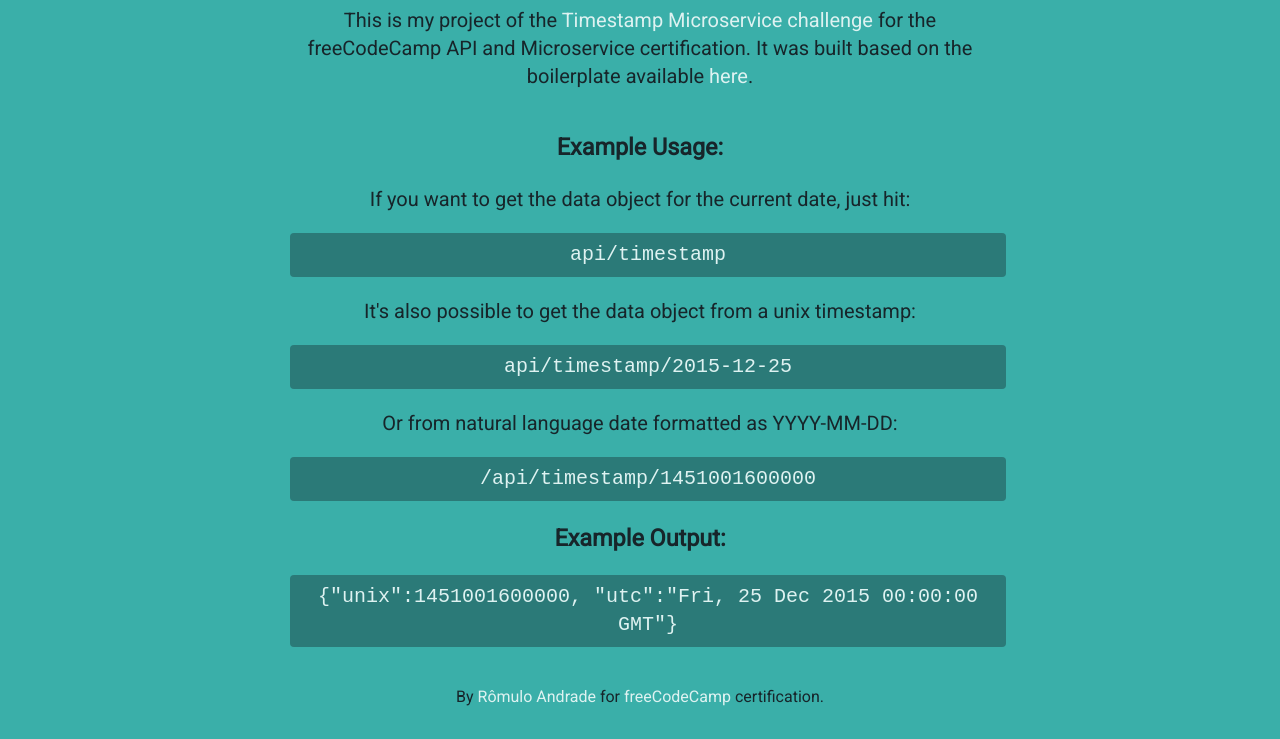
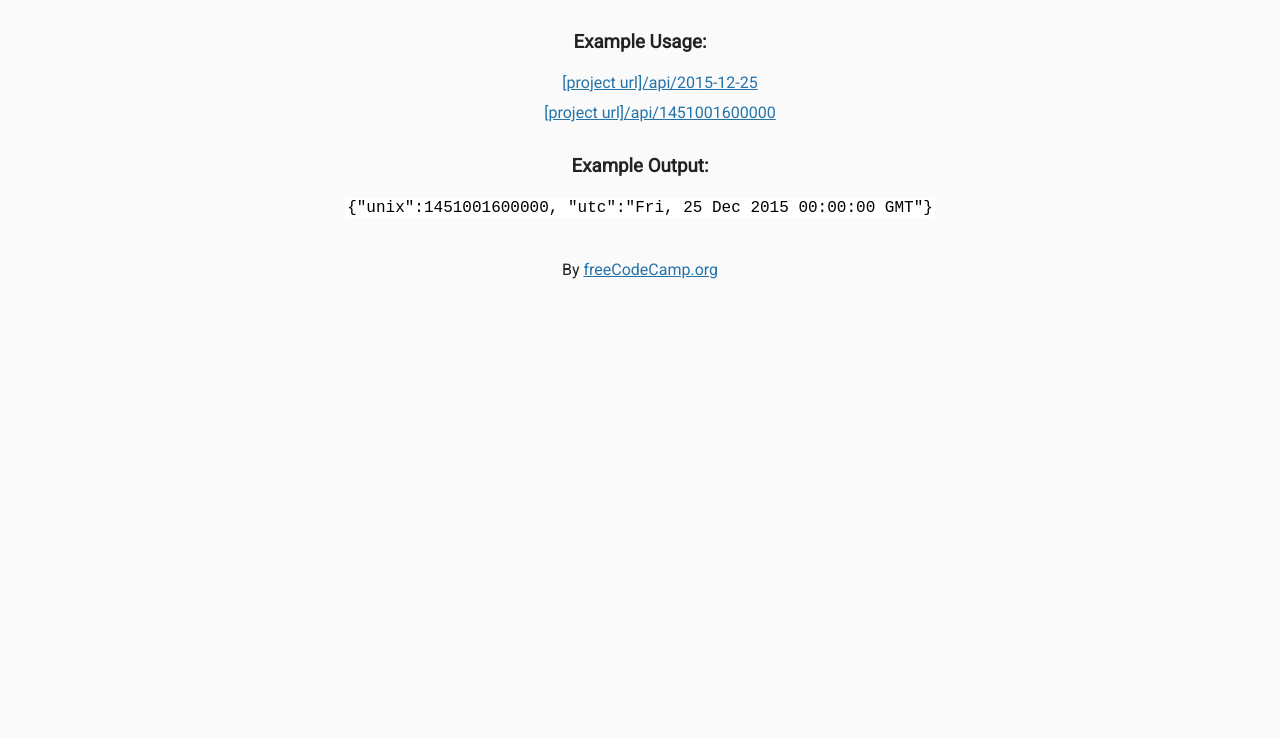
Before and after one commit to he-is-talha/timestamp_project, a website: page views/index.html in a window 1280 px wide. Shown: the part 80-819 px from the top of the page. Drawn offline with Linux system fonts and the light colour scheme; files that its build step writes are made by us from their sources.

Commit message:
Added Project

```diff
--- a/public/style.css
+++ b/public/style.css
@@ -2,50 +2,45 @@
 
 body {
 	font-family: 'Roboto', sans-serif;
-	font-size: 20px;
-	color: #17252A;
-	background-color: #3AAFA9;
+	font-size: 16px;
+	color: #222;
+	background-color: #FaFaFa;
 	text-align: center;
 	line-height: 1.4em;
 }
 
 .container {
 	padding: 0;
-	margin: 0 auto;
-	width: 700px;
-	min-height: 100vh;
-
-	display: flex;
-	flex-direction: column;
-	justify-content: space-around;
-	align-items: center;
+	margin-top: 40px;
 }
 
-h2 {
-	color: #FEFFFF;
+h3 {
+  margin-top: 30px;
+}
+
+hr {
+	margin: 25px;
+}
+
+.footer {
+	margin-top: 40px;
 }
 
 code {
-	display: block;
-	width: 100%;
+  font-family: monospace;
+  padding: 2px;
+  color: black;
+  background-color: #fff;
+}
 
-  font-family: monospace;
-  padding: 8px;
-  color: #DEF2F1;
-  background-color: #2B7A78;
-  border-radius: 4px;
+ul {
+	list-style-type: none;
+}
+
+li {
+  margin-bottom: 0.5em;
 }
 
 a {
-	color: #DEF2F1;
-	text-decoration: none;
+	color: #2574A9;
 }
-
-a:hover {
-	text-decoration: underline;
-}
-
-footer {
-	margin-top: 20px;
-	font-size: 16px;
-}
--- a/views/index.html
+++ b/views/index.html
@@ -1,57 +1,32 @@
 <!DOCTYPE html>
 
 <html>
-
    <head>
-      <title>Timestamp Microservice</title>
-      <link rel="shortcut icon" href="https://cdn.hyperdev.com/us-east-1%3A52a203ff-088b-420f-81be-45bf559d01b1%2Ffavicon.ico" type="image/x-icon"/>
+      <title>Timestamp Microservice | freeCodeCamp.org</title>
+      <link rel="shortcut icon" href="https://cdn.freecodecamp.org/universal/favicons/favicon-32x32.png" type="image/x-icon"/>
       <link href="https://fonts.googleapis.com/css?family=Roboto" rel="stylesheet" type="text/css">
       <link href="style.css" rel="stylesheet" type="text/css">
    </head>
 
    <body>
-
+    <h1>Timestamp Microservice</h1>
+    <hr />
     <div class="container">
-        <header>
-
-          <h2>API Project: Timestamp Microservice</h2>
-
-          <p>
-            This is my project of the <a href="https://www.freecodecamp.org/learn/apis-and-microservices/apis-and-microservices-projects/timestamp-microservice" target="_blank">
-            Timestamp Microservice challenge </a> for the freeCodeCamp API and Microservice certification.
-            It was built based on the boilerplate available <a href="https://github.com/freeCodeCamp/boilerplate-project-timestamp/" target="_blank">here</a>.
-          </p>
-
-        </header>
-
-        <section>
-
       <h3>Example Usage:</h3>
-          <p>If you want to get the data object for the current date, just hit:</p>
-          <code>api/timestamp</code>
-
-          <p>It's also possible to get the data object from a unix timestamp:</p>
-          <code>api/timestamp/2015-12-25</code>
-
-          <p>Or from natural language date formatted as YYYY-MM-DD:</p>
-          <code>/api/timestamp/1451001600000</code>
+      <ul>
+        <li><a href="api/2015-12-25">[project url]/api/2015-12-25</a></li>
+        <li><a href="api/1451001600000">[project url]/api/1451001600000</a></li>
+      </ul>
 
       <h3>Example Output:</h3>
-
+      <p>
         <code>{"unix":1451001600000, "utc":"Fri, 25 Dec 2015 00:00:00 GMT"}</code>
-
-        </section>
-
-        <footer>
-
+      </p>
+    </div>
+    <div class="footer">
       <p>
-            By <a href="https://www.github.com/andradeoromulo" target="_blank">Rômulo Andrade</a> for <a href="https://www.freecodecamp.org/" target="_blank">freeCodeCamp</a> certification.
+        By <a href="https://www.freecodecamp.org/">freeCodeCamp.org</a>
       </p>
-
-        <footer>
-
     </div>
-
   </body>
-
 </html>
```
Also changed, not shown: index.js (added, +77 -0 lines), package.json (+16 -25 lines), server.js (deleted, +0 -67 lines), views/404.html (deleted, +0 -29 lines), README.md, complete.jpg (added), 2 other files. Lines whose indentation alone changed are shown as unchanged.
